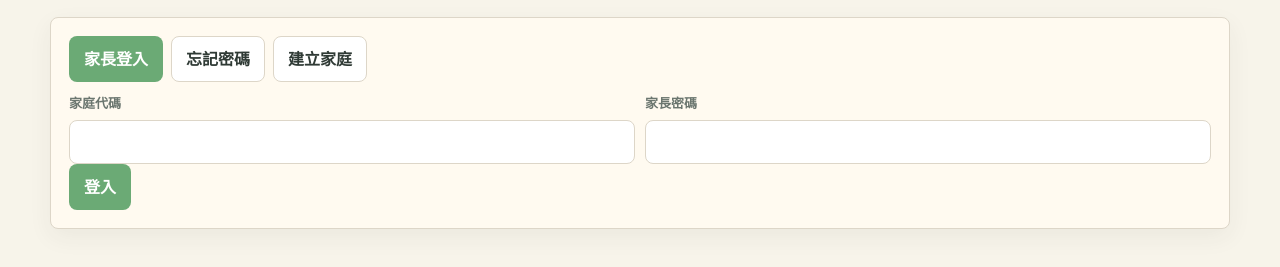
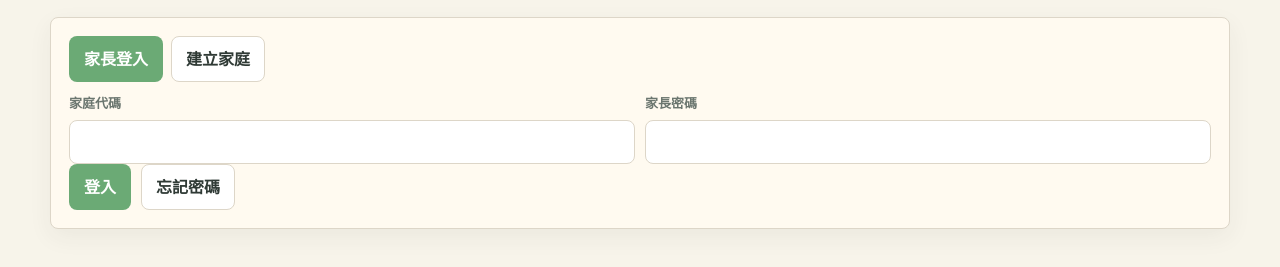
Before and after one commit to HUANGgame/family_task_server_app, a website: page public/manager.html in a window 1280 px wide. Shown: the part 67-334 px from the top of the page. Drawn offline with Linux system fonts and the light colour scheme.

Commit message:
Move forgot password under login

```diff
--- a/public/manager.html
+++ b/public/manager.html
@@ -18,7 +18,6 @@
       <section class="auth-box panel" id="authPanel">
         <div class="auth-tabs">
           <button class="btn good" data-auth="login">家長登入</button>
-          <button class="btn secondary" data-auth="reset">忘記密碼</button>
           <button class="btn secondary" data-auth="create">建立家庭</button>
         </div>
 
@@ -48,6 +47,7 @@
           </div>
           <div class="button-row">
             <button class="btn good" type="submit">登入</button>
+            <button class="btn secondary" type="button" id="forgotPasswordBtn">忘記密碼</button>
             <span class="status" id="loginStatus"></span>
           </div>
         </form>
--- a/public/manager.js
+++ b/public/manager.js
@@ -216,6 +216,8 @@ qs("#loginForm").addEventListener("submit", async (event) => {
   }
 });
 
+qs("#forgotPasswordBtn").addEventListener("click", () => setAuthMode("reset"));
+
 qs("#resetForm").addEventListener("submit", async (event) => {
   event.preventDefault();
   const status = qs("#resetStatus");
```
